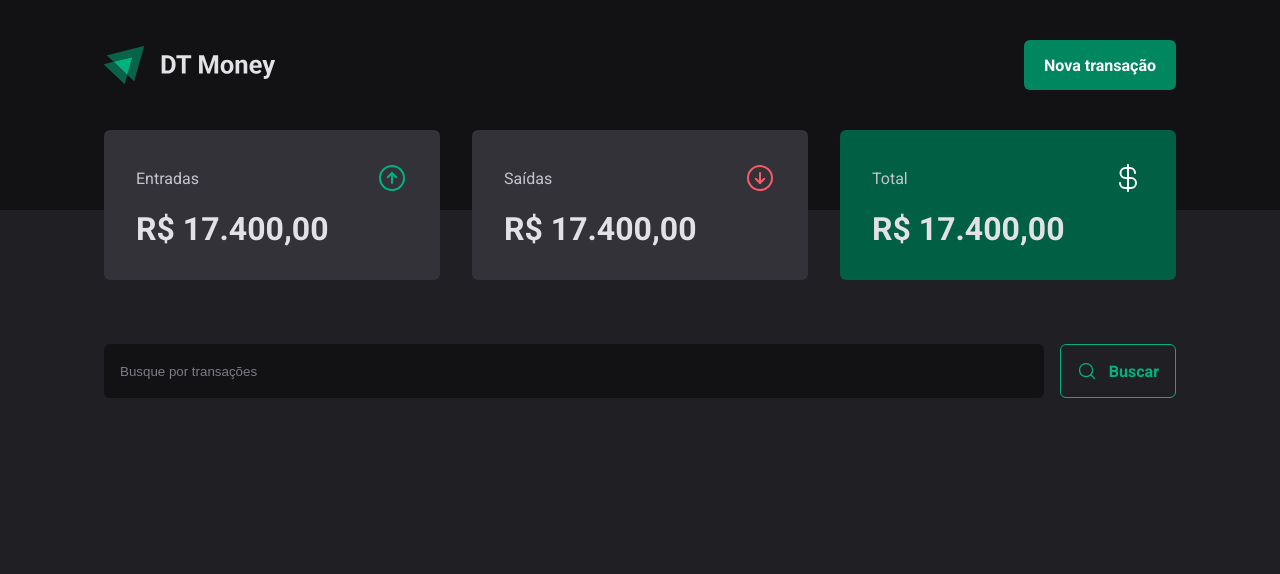
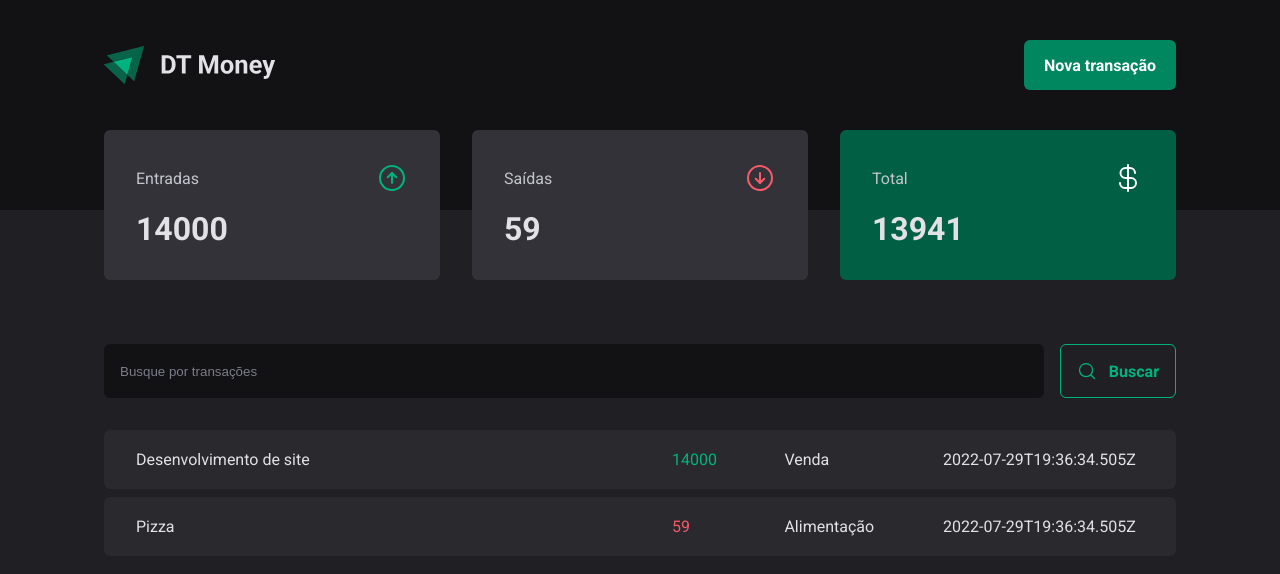
Before and after one commit to KaikySantos/dtmoney2.0, a React (Vite) app: page / in a window 1280 px wide. Shown: the top 574 px of the page. Built offline with nearby package versions, Linux system fonts and the light colour scheme; data requests are answered from the project's data file.

Commit message:
feat: calculate summary

```diff
--- a/server.json
+++ b/server.json
@@ -1,3 +1,20 @@
 {
-  "transactions": []
+  "transactions": [
+    {
+      "id": 1,
+      "description": "Desenvolvimento de site",
+      "type": "income",
+      "category": "Venda",
+      "price": 14000,
+      "createdAt": "2022-07-29T19:36:34.505Z"
+    },
+    {
+      "id": 2,
+      "description": "Pizza",
+      "type": "outcome",
+      "category": "Alimentação",
+      "price": 59,
+      "createdAt": "2022-07-29T19:36:34.505Z"
+    }
+  ]
 }
--- a/src/components/Summary/index.tsx
+++ b/src/components/Summary/index.tsx
@@ -1,7 +1,29 @@
 import { SummaryCard, SummaryContainer } from "./styles";
 import { ArrowCircleUp, ArrowCircleDown, CurrencyDollar } from "phosphor-react";
+import { useContext } from "react";
+import { TransactionsContext } from "../../contexts/TransactionsContext";
 
 export function Summary() {
+  const { transactions } = useContext(TransactionsContext)
+
+  const summary = transactions.reduce(
+    (acc, transaction) => {
+      if (transaction.type === 'income') {
+        acc.income += transaction.price
+        acc.total += transaction.price
+      } else {
+        acc.outcome += transaction.price
+        acc.total -= transaction.price
+      }
+
+      return acc;
+    },
+    {
+      income: 0,
+      outcome: 0,
+      total: 0
+    });
+
   return (
     <SummaryContainer>
       <SummaryCard>
@@ -10,7 +32,7 @@ export function Summary() {
           <ArrowCircleUp size={32} color="#00b37e" />
         </header>
 
-        <strong>R$ 17.400,00</strong>
+        <strong>{summary.income}</strong>
       </SummaryCard>
 
       <SummaryCard>
@@ -19,7 +41,7 @@ export function Summary() {
           <ArrowCircleDown size={32} color="#f75a68" />
         </header>
 
-        <strong>R$ 17.400,00</strong>
+        <strong>{summary.outcome}</strong>
       </SummaryCard>
 
       <SummaryCard variant="green">
@@ -28,7 +50,7 @@ export function Summary() {
           <CurrencyDollar size={32} color="#fff" />
         </header>
 
-        <strong>R$ 17.400,00</strong>
+        <strong>{summary.total}</strong>
       </SummaryCard>
     </SummaryContainer>
   )
```
